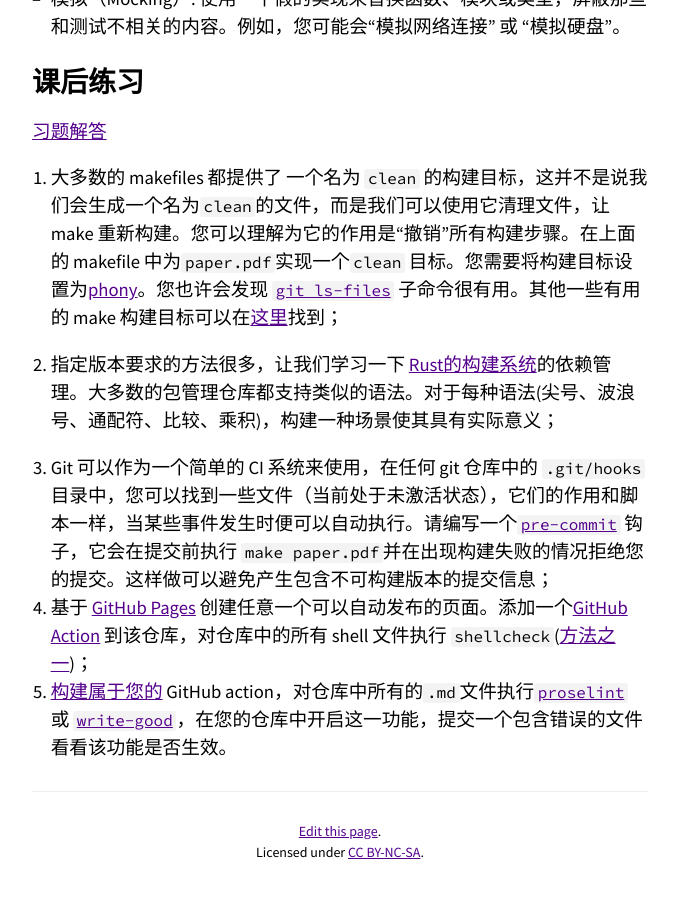
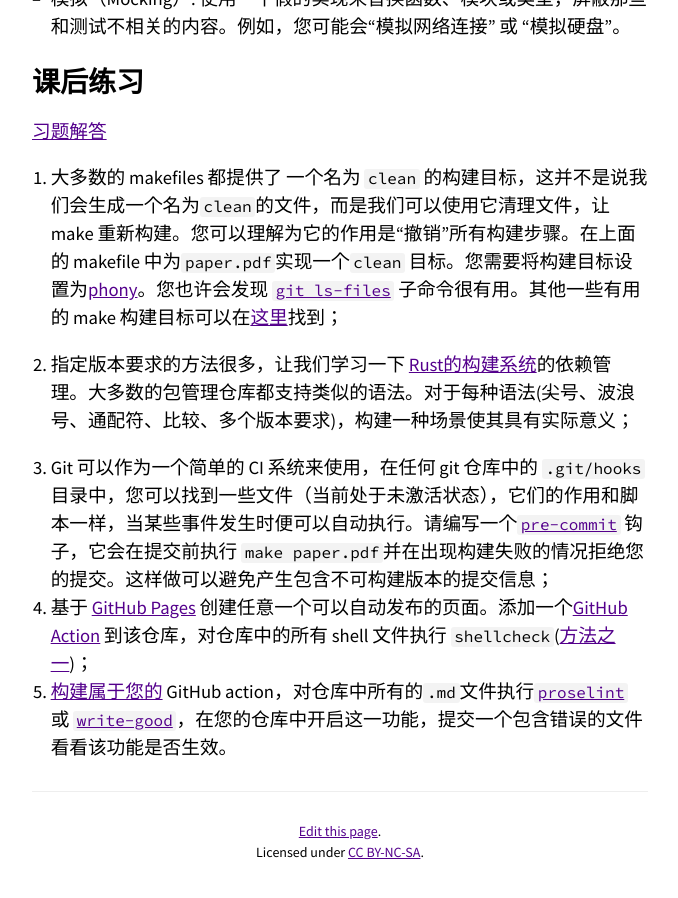
Before and after one commit to missing-semester-cn/missing-semester-cn.github.io, a Jekyll site: the page built from _2020/metaprogramming.md, in a window 1280 px wide and 900 px high, scrolled down 5865 px. Shown: the whole window, without its empty margins (300-978 px from the left). Built offline with Jekyll 4.4.1, drawn with Linux system fonts in a browser that asks for light colours.

Commit message:
修复multiple错译为“乘积”

```diff
--- a/_2020/metaprogramming.md
+++ b/_2020/metaprogramming.md
@@ -151,7 +151,7 @@ pdflatex paper.tex
 [习题解答]({{site.url}}/{{site.solution_url}}/{{page.solution.url}})
  1. 大多数的 makefiles 都提供了 一个名为 `clean` 的构建目标，这并不是说我们会生成一个名为`clean`的文件，而是我们可以使用它清理文件，让 make 重新构建。您可以理解为它的作用是“撤销”所有构建步骤。在上面的 makefile 中为`paper.pdf`实现一个`clean` 目标。您需要将构建目标设置为[phony](https://www.gnu.org/software/make/manual/html_node/Phony-Targets.html)。您也许会发现 [`git ls-files`](https://git-scm.com/docs/git-ls-files) 子命令很有用。其他一些有用的 make 构建目标可以在[这里](https://www.gnu.org/software/make/manual/html_node/Standard-Targets.html#Standard-Targets)找到；
 
- 2. 指定版本要求的方法很多，让我们学习一下 [Rust的构建系统](https://doc.rust-lang.org/cargo/reference/specifying-dependencies.html)的依赖管理。大多数的包管理仓库都支持类似的语法。对于每种语法(尖号、波浪号、通配符、比较、乘积)，构建一种场景使其具有实际意义；
+ 2. 指定版本要求的方法很多，让我们学习一下 [Rust的构建系统](https://doc.rust-lang.org/cargo/reference/specifying-dependencies.html)的依赖管理。大多数的包管理仓库都支持类似的语法。对于每种语法(尖号、波浪号、通配符、比较、多个版本要求)，构建一种场景使其具有实际意义；
 
   3. Git 可以作为一个简单的 CI 系统来使用，在任何 git 仓库中的 `.git/hooks` 目录中，您可以找到一些文件（当前处于未激活状态），它们的作用和脚本一样，当某些事件发生时便可以自动执行。请编写一个[`pre-commit`](https://git-scm.com/docs/githooks#_pre_commit) 钩子，它会在提交前执行 `make paper.pdf`并在出现构建失败的情况拒绝您的提交。这样做可以避免产生包含不可构建版本的提交信息；
  4. 基于 [GitHub Pages](https://pages.github.com/) 创建任意一个可以自动发布的页面。添加一个[GitHub Action](https://github.com/features/actions) 到该仓库，对仓库中的所有 shell 文件执行  `shellcheck`([方法之一](https://github.com/marketplace/actions/shellcheck))；
```
